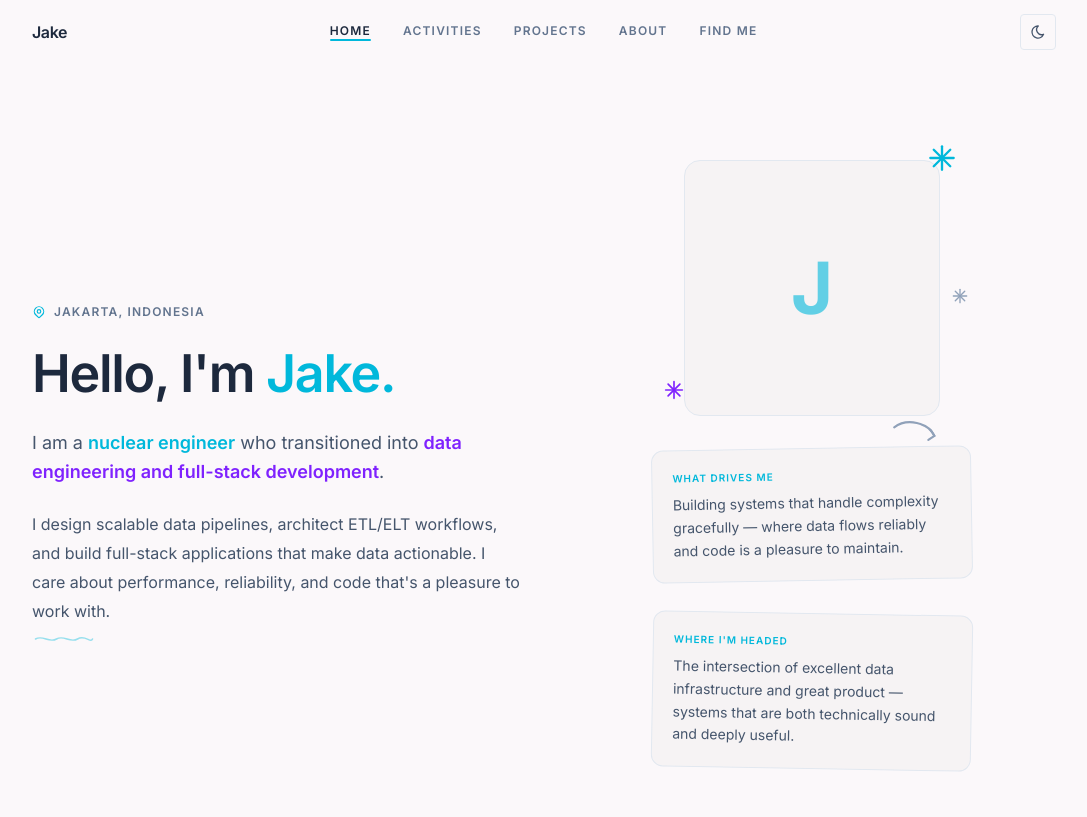
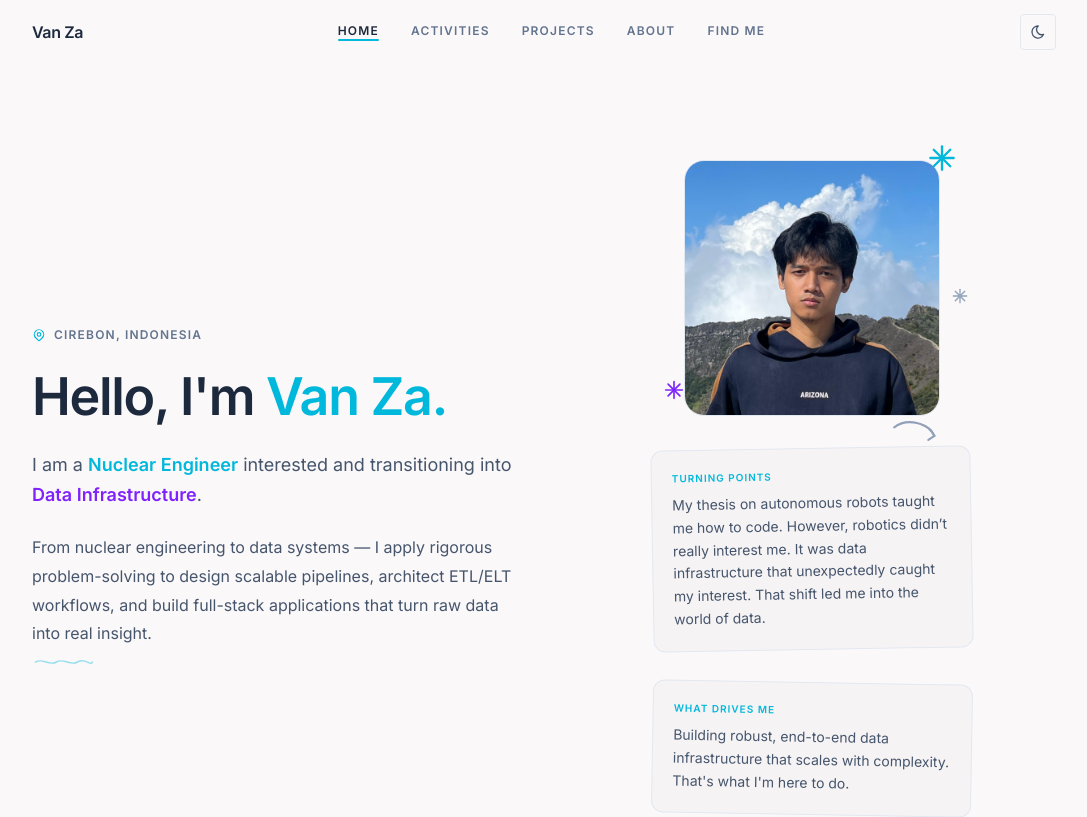
Before and after one commit to Jakesinakal/about_vanza, a Next.js app: page / in a window 1280 px wide. Shown: the top 817 px of the page, without its empty margins (96-1183 px from the left). Built offline with nearby package versions, Linux system fonts and the light colour scheme.

Commit message:
update hero bio and photo

```diff
--- a/src/components/Contact.tsx
+++ b/src/components/Contact.tsx
@@ -20,14 +20,14 @@ const LINKS = [
   },
   {
     label: 'LinkedIn',
-    value: 'linkedin.com/in/your-profile',
+    value: 'linkedin/VanZa',
     href: PERSONAL_INFO.linkedin,
     icon: IconBrandLinkedin,
     external: true,
   },
   {
     label: 'GitHub',
-    value: 'github.com/your-username',
+    value: 'github.com/Jakesinakal',
     href: PERSONAL_INFO.github,
     icon: IconBrandGithub,
     external: true,
--- a/src/components/Hero.tsx
+++ b/src/components/Hero.tsx
@@ -1,5 +1,6 @@
 'use client';
 
+import Image from 'next/image';
 import { IconMapPin } from '@tabler/icons-react';
 import { motion } from 'framer-motion';
 import { Star, CurvedArrow, Squiggle } from './ui/SketchElements';
@@ -44,19 +45,19 @@ export default function Hero() {
               className="text-lg leading-relaxed text-slate-600 dark:text-slate-300"
             >
               I am a{' '}
-              <span className="font-semibold text-cyan-500">nuclear engineer</span>{' '}
-              who transitioned into{' '}
+              <span className="font-semibold text-cyan-500">Nuclear Engineer</span>{' '}
+              interested and transitioning into{' '}
               <span className="font-semibold text-violet-600 dark:text-violet-400">
-                data engineering and full-stack development
+                Data Infrastructure
               </span>
               .
             </motion.p>
 
             <motion.div {...fadeUp(0.4)} className="relative">
               <p className="text-base leading-[1.8] text-slate-600 dark:text-slate-400 max-w-lg">
-                I design scalable data pipelines, architect ETL/ELT workflows, and build
-                full-stack applications that make data actionable. I care about performance,
-                reliability, and code that&apos;s a pleasure to work with.
+                From nuclear engineering to data systems — I apply rigorous problem-solving
+                to design scalable pipelines, architect ETL/ELT workflows, and build
+                full-stack applications that turn raw data into real insight.
               </p>
               <Squiggle className="absolute -bottom-5 left-0 w-16 h-3 text-cyan-500/40" />
             </motion.div>
@@ -72,11 +73,8 @@ export default function Hero() {
           >
             {/* Photo + decorations */}
             <div className="relative">
-              <div className="w-56 h-56 lg:w-64 lg:h-64 rounded-2xl bg-surface dark:bg-midnight-soft border border-slate-200 dark:border-slate-800 flex items-center justify-center overflow-hidden">
-                {/* Replace with <Image src="/photo.jpg" fill alt="..." /> when you have a photo */}
-                <span className="text-7xl font-bold text-cyan-500/60 select-none">
-                  {PERSONAL_INFO.name.charAt(0)}
-                </span>
+              <div className="relative w-56 h-56 lg:w-64 lg:h-64 bg-surface dark:bg-midnight-soft border border-slate-200 dark:border-slate-800 overflow-hidden" style={{ borderRadius: '1.25rem' }}>
+                <Image src="/photo.jpg" fill alt={PERSONAL_INFO.fullName} className="object-cover" />
               </div>
 
               <Star className="absolute -top-4 -right-4 w-7 h-7 text-cyan-500" />
--- a/src/lib/constants.ts
+++ b/src/lib/constants.ts
@@ -1,13 +1,13 @@
 import type { Project, TimelineMilestone, MotivationCard, Activity } from './types';
 
 export const PERSONAL_INFO = {
-  name: 'Jake',
-  fullName: 'Your Name',
+  name: 'Van Za',
+  fullName: 'Van Za Aimar',
   title: 'Data Engineer & Full-Stack Developer',
-  location: 'Jakarta, Indonesia',
-  email: 'hello@yourname.dev',
-  linkedin: 'https://linkedin.com/in/your-profile',
-  github: 'https://github.com/your-username',
+  location: 'Cirebon, Indonesia',
+  email: 'officialvanza.id@gmail.com',
+  linkedin: 'https://linkedin.com/in/vanzaaimarrochman',
+  github: 'https://github.com/Jakesinakal',
   resume: '/resume.pdf',
   bio: [
     'I started as a nuclear engineer, building rigorous foundations in complex systems and mathematics. That foundation led me to discover my true passion: building data systems and software products that solve real problems at scale.',
@@ -106,17 +106,17 @@ export const PROJECTS: Project[] = [
 
 export const MOTIVATION_CARDS: MotivationCard[] = [
   {
-    id: 'drives',
-    label: 'What Drives Me',
+    id: 'turning',
+    label: 'Turning Points',
     content:
-      'Building systems that handle complexity gracefully — where data flows reliably and code is a pleasure to maintain.',
+      'My thesis on autonomous robots taught me how to code. However, robotics didn\’t really interest me. It was data infrastructure that unexpectedly caught my interest. That shift led me into the world of data.',
     rotation: '-rotate-1',
   },
   {
-    id: 'headed',
-    label: "Where I'm Headed",
+    id: 'drives',
+    label: "What Drives Me",
     content:
-      'The intersection of excellent data infrastructure and great product — systems that are both technically sound and deeply useful.',
+      'Building robust, end-to-end data infrastructure that scales with complexity. That\'s what I\'m here to do.',
     rotation: 'rotate-1',
   },
 ];
```
Also changed, not shown: public/photo.jpg (added), 1 other file (tests, documents, lock files or other folders).
